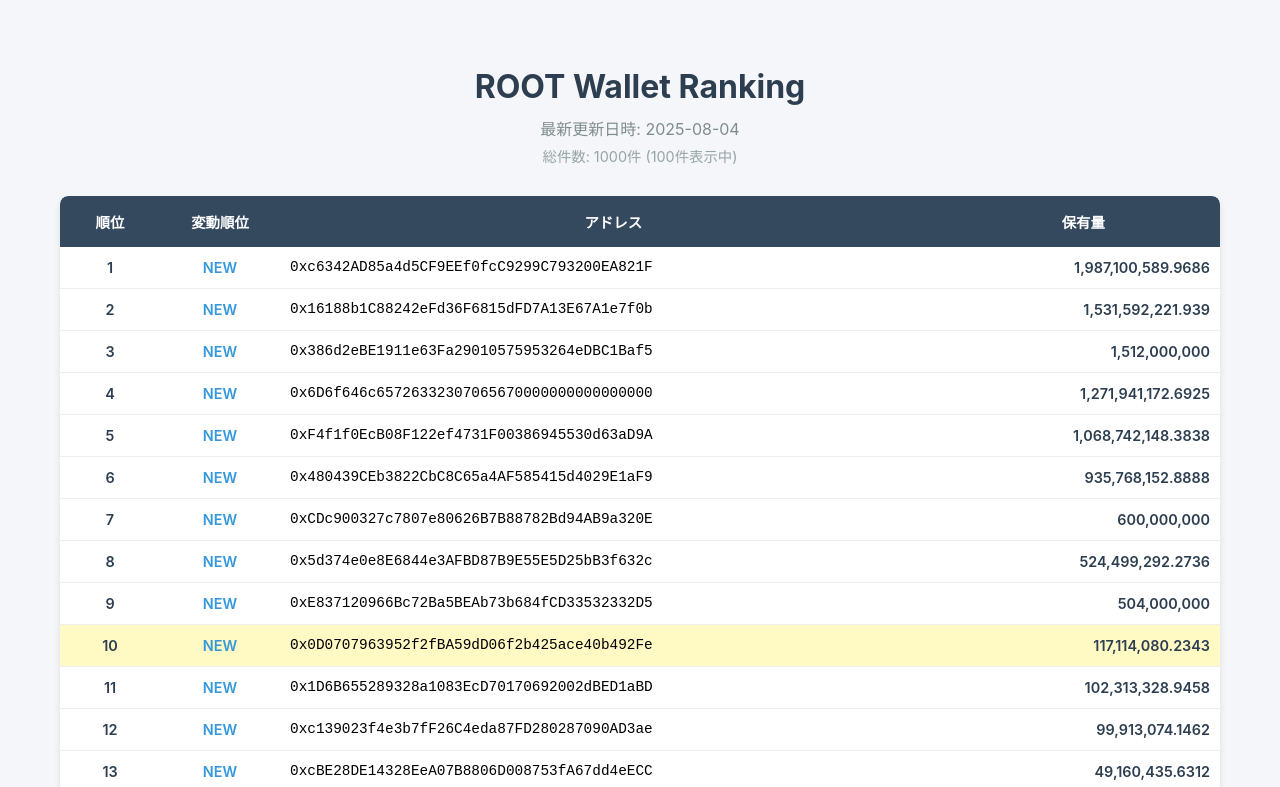
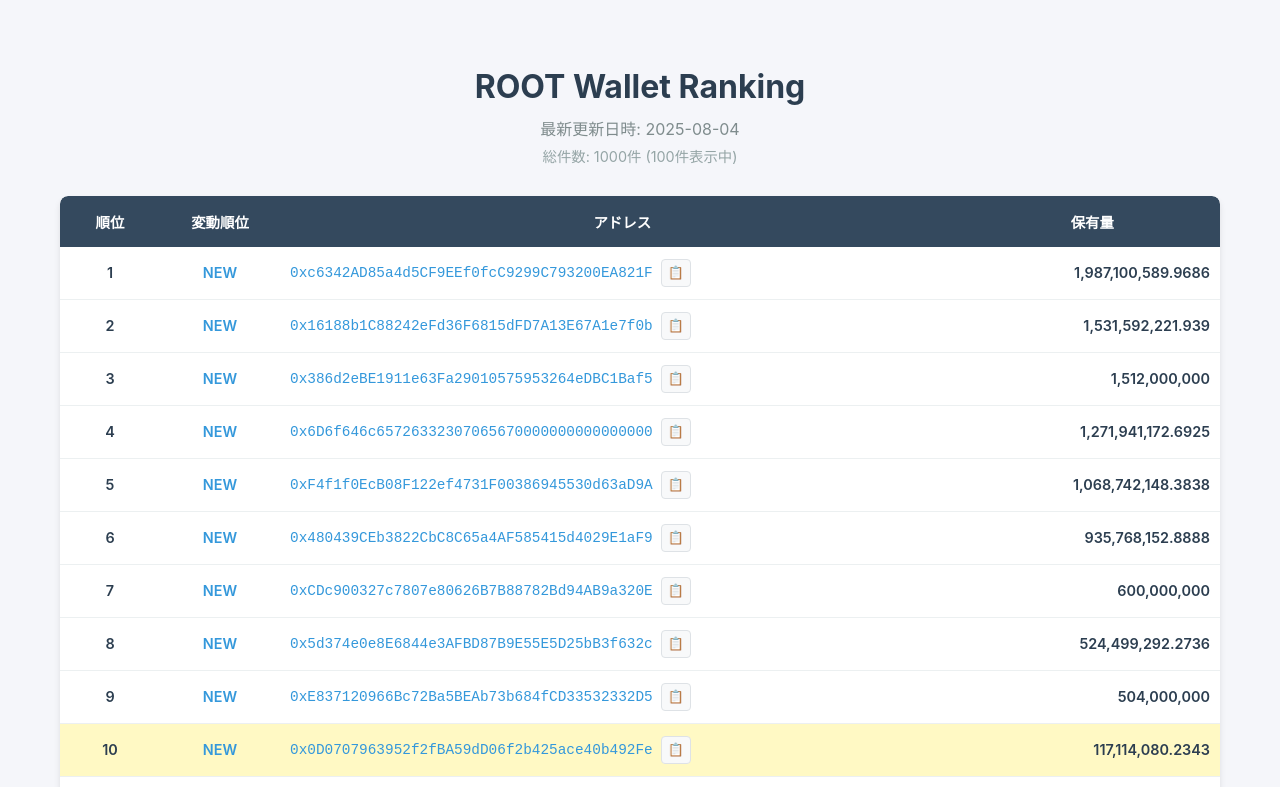
Before and after one commit to na2-dev/root-ranking, a Nuxt app: page / in a window 1280 px wide. Shown: the top 787 px of the page. Built offline with nearby package versions, Linux system fonts and the light colour scheme; no server answers.

Commit message:
feat: アドレスをRoot Scanのリンクに変更
- アドレスクリックでhttps://rootscan.io/addresses/{{address}}に移動
- 新しいタブで開くように設定
- リンクスタイルを追加（青色、ホバー効果）
- コピー機能は引き続き利用可能

```diff
--- a/components/RankingTable.vue
+++ b/components/RankingTable.vue
@@ -32,8 +32,25 @@
               {{ item.movement }}
             </td>
             <td class="address">
-              <span class="address-full">{{ item.address }}</span>
-              <span class="address-short">{{ formatAddress(item.address) }}</span>
+              <div class="address-container">
+                <a
+                  :href="`https://rootscan.io/addresses/${item.address}`"
+                  target="_blank"
+                  rel="noopener noreferrer"
+                  class="address-link"
+                  :title="`Root Scanで詳細を見る: ${item.address}`"
+                >
+                  <span class="address-full">{{ item.address }}</span>
+                  <span class="address-short">{{ formatAddress(item.address) }}</span>
+                </a>
+                <button
+                  @click="copyAddress(item.address)"
+                  class="copy-button"
+                  :title="`アドレスをコピー: ${item.address}`"
+                >
+                  📋
+                </button>
+              </div>
             </td>
             <td class="amount">{{ formatNumber(item.amount) }}</td>
           </tr>
@@ -93,6 +110,24 @@ const displayedRankings = computed(() => {
 // 展開/折りたたみの切り替え
 function toggleShowAll() {
   showAll.value = !showAll.value;
+}
+
+// アドレスをクリップボードにコピー
+async function copyAddress(address: string) {
+  try {
+    await navigator.clipboard.writeText(address);
+    // 成功時の視覚的フィードバック（オプション）
+    console.log('Address copied to clipboard:', address);
+  } catch (err) {
+    // fallback for older browsers
+    const textArea = document.createElement('textarea');
+    textArea.value = address;
+    document.body.appendChild(textArea);
+    textArea.select();
+    document.execCommand('copy');
+    document.body.removeChild(textArea);
+    console.log('Address copied to clipboard (fallback):', address);
+  }
 }
 
 // 日付をYYYYMMDD形式からYYYY-MM-DD形式に変換
@@ -247,8 +282,51 @@ function getMovementClass(movement: string | undefined): string {
   word-break: break-all;
 }
 
+.address-container {
+  display: flex;
+  align-items: center;
+  gap: 8px;
+}
+
+.address-link {
+  color: #3498db;
+  text-decoration: none;
+  transition: color 0.2s ease;
+}
+
+.address-link:hover {
+  color: #2980b9;
+  text-decoration: underline;
+}
+
 .address-short {
   display: none;
+}
+
+.copy-button {
+  background: #f8f9fa;
+  border: 1px solid #dee2e6;
+  border-radius: 4px;
+  padding: 4px 6px;
+  cursor: pointer;
+  font-size: 0.8rem;
+  transition: all 0.2s ease;
+  min-width: 28px;
+  height: 28px;
+  display: flex;
+  align-items: center;
+  justify-content: center;
+}
+
+.copy-button:hover {
+  background: #e9ecef;
+  border-color: #adb5bd;
+  transform: scale(1.05);
+}
+
+.copy-button:active {
+  transform: scale(0.95);
+  background: #dee2e6;
 }
 
 .amount {
@@ -344,6 +422,13 @@ function getMovementClass(movement: string | undefined): string {
     min-width: 120px;
   }
 
+  .copy-button {
+    min-width: 24px;
+    height: 24px;
+    padding: 2px 4px;
+    font-size: 0.7rem;
+  }
+
   .amount {
     width: 25%;
     min-width: 100px;
@@ -380,6 +465,13 @@ function getMovementClass(movement: string | undefined): string {
     min-width: 100px;
   }
 
+  .copy-button {
+    min-width: 20px;
+    height: 20px;
+    padding: 1px 2px;
+    font-size: 0.6rem;
+  }
+
   .amount {
     width: 30%;
     min-width: 80px;
```
